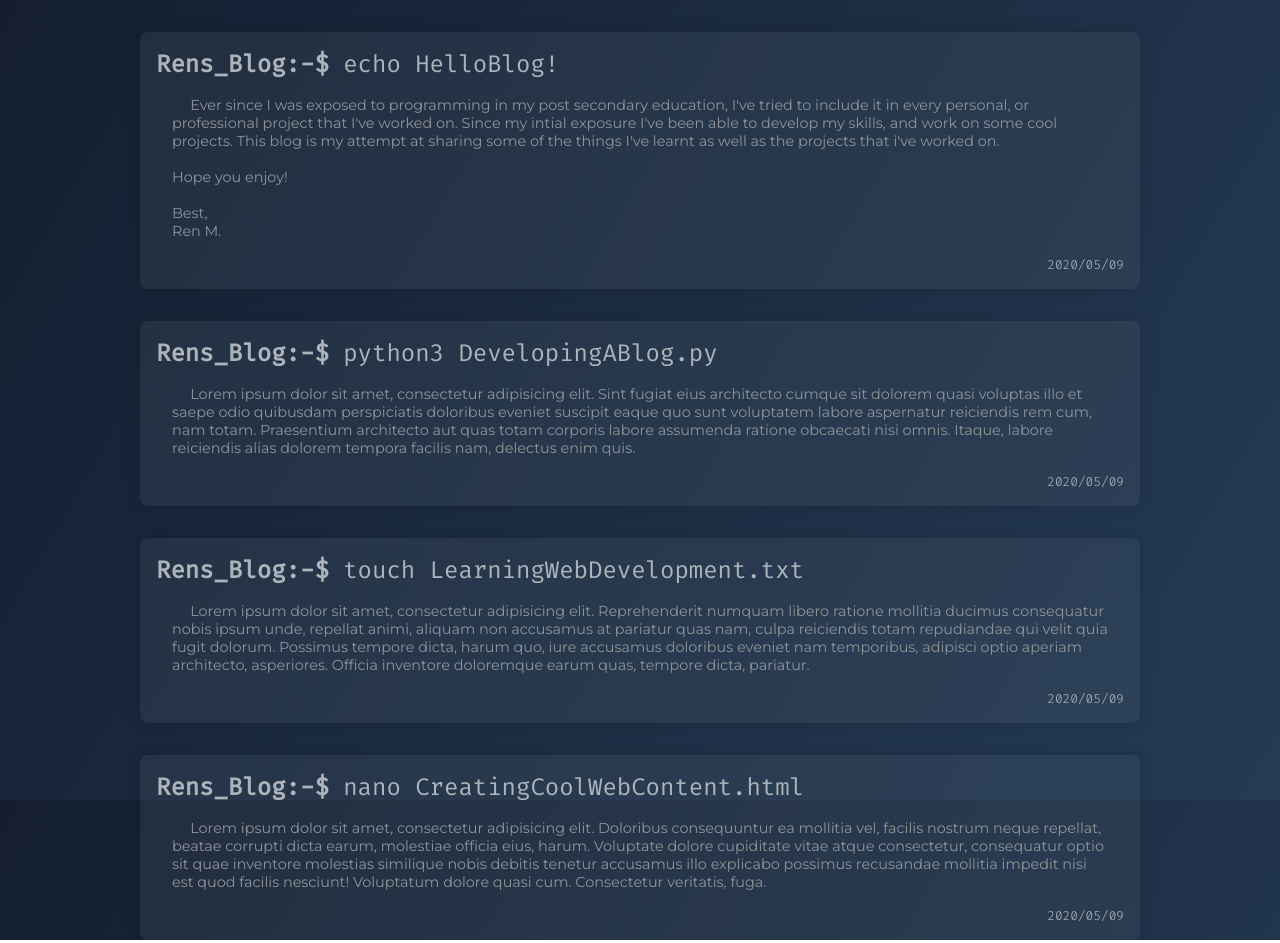
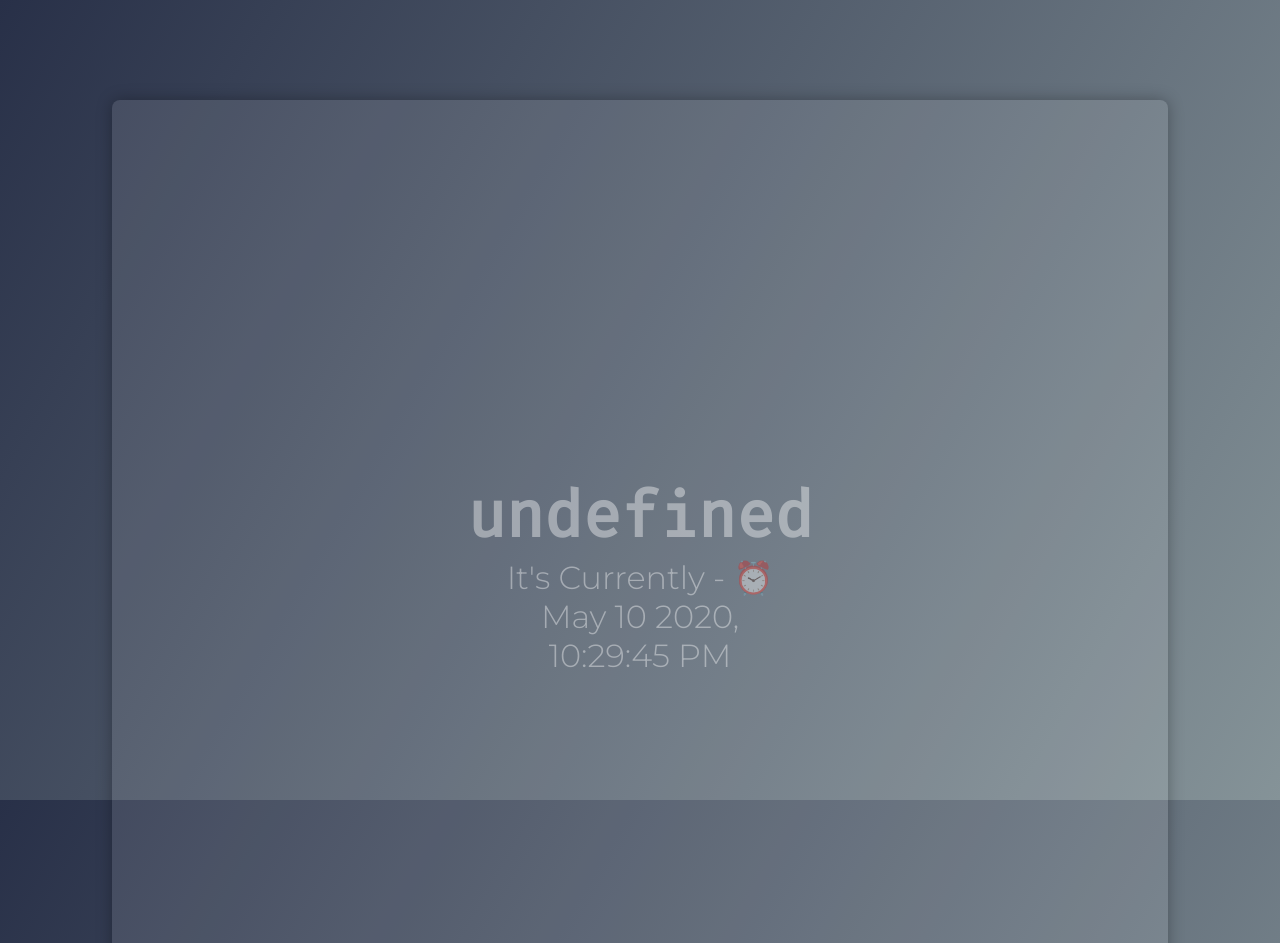
Before and after one commit to renacin/renacin.github.io, a plain HTML site: page index.html in a window 1280 px wide. Shown: the top 943 px of the page. Drawn offline with Linux system fonts and the light colour scheme.

Commit message:
Made good progress learning Javascript

```diff
--- a/index.html
+++ b/index.html
@@ -11,7 +11,8 @@
 
     <link rel="shortcut icon" href="fire_favicon.ico" /> <!-- Link Favicon -->
     <link rel="stylesheet" type="text/css" href="style.css"> <!-- Link Stylesheet -->
-    <title>A Blog By Ren</title>
+
+    <title>A Calculator By Ren</title>
 
 </head>
 <body>
@@ -19,69 +20,15 @@
 
 
     <div id="MainContent">
-
-        <div class="blog_entry" id="Intro">
-            <h1>
-                <b>Rens_Blog:-$ </b> echo HelloBlog!
-            </h1>
-
-            <p>
-                &emsp; Ever since I was exposed to programming in my post secondary education, I've tried to include it in every
-                personal, or professional project that I've worked on.
-
-                Since my intial exposure I've been able to develop my skills, and work on some cool projects. This blog
-                is my attempt at sharing some of the things I've learnt as well as the projects that i've worked on. <br><br>
-
-                Hope you enjoy! <br><br>
-
-                Best, <br>
-                Ren M.
-            </p>
-
-            <h2 class="Date">2020/05/09</h2>
-        </div>
-
-
-        <div class="blog_entry">
-            <h1>
-                <b>Rens_Blog:-$ </b> python3 DevelopingABlog.py
-            </h1>
-
-            <p>
-                &emsp; Lorem ipsum dolor sit amet, consectetur adipisicing elit. Sint fugiat eius architecto cumque sit dolorem quasi voluptas illo et saepe odio quibusdam perspiciatis doloribus eveniet suscipit eaque quo sunt voluptatem labore aspernatur reiciendis rem cum, nam totam. Praesentium architecto aut quas totam corporis labore assumenda ratione obcaecati nisi omnis. Itaque, labore reiciendis alias dolorem tempora facilis nam, delectus enim quis.
-            </p>
-
-            <h2 class="Date">2020/05/09</h2>
-        </div>
-
-
-        <div class="blog_entry">
-            <h1>
-                <b>Rens_Blog:-$ </b> touch LearningWebDevelopment.txt
-            </h1>
-
-            <p>
-                &emsp; Lorem ipsum dolor sit amet, consectetur adipisicing elit. Reprehenderit numquam libero ratione mollitia ducimus consequatur nobis ipsum unde, repellat animi, aliquam non accusamus at pariatur quas nam, culpa reiciendis totam repudiandae qui velit quia fugit dolorum. Possimus tempore dicta, harum quo, iure accusamus doloribus eveniet nam temporibus, adipisci optio aperiam architecto, asperiores. Officia inventore doloremque earum quas, tempore dicta, pariatur.
-            </p>
-
-            <h2 class="Date">2020/05/09</h2>
-        </div>
-
-
-        <div class="blog_entry">
-            <h1>
-                <b>Rens_Blog:-$ </b> nano CreatingCoolWebContent.html
-            </h1>
-
-            <p>
-                &emsp; Lorem ipsum dolor sit amet, consectetur adipisicing elit. Doloribus consequuntur ea mollitia vel, facilis nostrum neque repellat, beatae corrupti dicta earum, molestiae officia eius, harum. Voluptate dolore cupiditate vitae atque consectetur, consequatur optio sit quae inventore molestias similique nobis debitis tenetur accusamus illo explicabo possimus recusandae mollitia impedit nisi est quod facilis nesciunt! Voluptatum dolore quasi cum. Consectetur veritatis, fuga.
-            </p>
-
-            <h2 class="Date">2020/05/09</h2>
+        <div id="Clock">
+            <p id="parsed_Greeting"></p>
+            <p class="data">It's Currently - ⏰</p>
+            <p id="parsed_Date" class="data"></p>
+            <p id="parsed_Time" class="data"></p>
         </div>
     </div>
 
 
-
+    <script type="text/javascript" src="script.js"></script>
 </body>
 </html>
--- /dev/null
+++ b/script.js
@@ -0,0 +1,64 @@
+
+// Create A Function So I can Iterate It Every Couple Of Seconds
+function UpdateClock() {
+
+
+    // ---------------  Grab Date Information   ---------------
+    // Basic Date Information
+    var myDate = new Date(),
+    day = myDate.getDate(),
+    month = myDate.getMonth(),
+    year = myDate.getFullYear();
+
+    var months = ["January", "February", "March", "April", "May", "June",
+                  "July", "August", "September", "October", "Novermber", "December"];
+
+    var time_24hr;
+    var time_24hr_r = myDate.getHours();
+    if (time_24hr_r > 12) {time_24hr = time_24hr_r - 12}
+    else {time_24hr = time_24hr_r}
+
+    var time_minutes;
+    var time_minutes_r = myDate.getMinutes();
+    if (time_minutes_r < 10) {time_minutes = "0" + String(time_minutes_r);}
+    else {time_minutes = time_minutes_r}
+
+    var time_seconds;
+    var time_seconds_r = myDate.getSeconds();
+    if (time_seconds_r < 10) {time_seconds = "0" + String(time_seconds_r);}
+    else {time_seconds = time_seconds_r}
+
+    var am_pm;
+    if (time_24hr_r >= 12) {am_pm = "PM";}
+    else if (time_24hr_r < 12) {am_pm = "AM";}
+
+
+    // ---------------  Grab Greeting Information   ---------------
+    // Determine The Appropriate Greeting For The Day
+    var greeting;
+    if (time_24hr_r >= 0 && time_24hr_r <= 6) {greeting = "Early Morning Regards Everyone!";}
+    else if (time_24hr_r >= 7 && time_24hr_r <= 11) {greeting = "Good Morning Everyone!";}
+    else if (time_24hr_r >= 12 && time_24hr_r <= 16) {greeting = "Good Afternoon Everyone!";}
+    else if (time_24hr_r >= 17 && time_24hr_r <= 20) {greeting = "Good Evening Everyone!";}
+    else if (time_24hr_r >= 23) {greeting = "Good Night Everyone!";}
+
+
+    // ---------------  Print Information To A Specific Tag   ---------------
+    var greeting_str = greeting;
+    var date_str = months[month] + " " + day + " " + year + ",";
+    var time_str = time_24hr + ":" + time_minutes + ":" + time_seconds + " " + am_pm;
+
+
+    document.getElementById("parsed_Greeting").innerHTML = greeting_str;
+    document.getElementById("parsed_Date").innerHTML = date_str;
+    document.getElementById("parsed_Time").innerHTML = time_str;
+
+
+    // ---------------  Print Information To Console   ---------------
+    // console.log(time_24hr, time_minutes, time_seconds, greeting)
+
+}
+
+
+// --------------------------------------------------------------------------------------------------------------------
+setInterval(UpdateClock, 100); // Measured In Milliseconds
--- a/style.css
+++ b/style.css
@@ -1,65 +1,60 @@
 
 /* Clear Any Styles Applied To The Basic Template */
-
 * {
     margin: 0;
     padding: 0;
     border: 0;
-    box-sizing: border-box;
-}
-html {
-    height: 100%;
-    background-image: linear-gradient(120deg, #141e30, #243b55);
-
-    font-family: 'Fira Code', sans-serif;
-    font-weight: 400;
-    font-size: 100%;
-    color: #adb3ba;
 }
 
-h1 {
-    font-family: 'Fira Code', sans-serif;
-    font-weight: 400;
-    font-size: 150%;
+html {
+    height: 100vh;
+}
+
+/* Style The Background Gradient And Prevent Any Breaks In The Gradient */
+body {
+    height: 100vh;
+    background-repeat: no-repeat;
+    background-attachment: fixed;
+    background-image: linear-gradient(120deg, #283048, #859398);
 }
 
 p {
-    font-family: 'Montserrat', sans-serif;
+    text-align: center;
+    font-family: 'Fira Code', sans-serif;
     font-weight: 400;
-    font-size: 90%;
-    color: #8f9499;
-
-    padding:1rem;
+    font-size: 400%;
+    font-weight: bold;
+    color: rgba(255, 255, 255, 0.4);
 }
 
-#MainContent{
-    margin: 20px auto;
-    width: 90%;
-    height: 100%;
+#MainContent {
+    position: relative;
 
-    max-width: 1000px;
-    min-width: 400px;
-}
+    width: 80vw;
+    height: 80vh;
+    margin: auto;
+    margin-top: 100px;
+    margin-bottom: 100px;
 
+    min-width: 300px;
+    min-height: 1000px;
 
-.blog_entry {
-    margin: 2rem auto;
-    background-color: rgba(85, 100, 117, 0.2);
-    box-shadow: 0 0 1rem 0 rgba(0, 0, 0, 0.15);
+    max-width: 1500px;
+    max-width: 2000px;
+
+    background-color: rgba(255, 255, 255, 0.1);
+    box-shadow: 0 0 1rem 0 rgba(0, 0, 0, 0.3);
     border-radius: 0.5rem;
     padding: 1rem;
 }
 
-.blog_entry:hover {
-    padding: 2rem;
-    background-color: rgba(85, 100, 117, 0.5);
-    box-shadow: 0 0 1rem 0 rgba(0, 0, 0, 0.3);
-    font-size: 110%;
+#Clock {
+    padding-top: 35%;
 }
 
-.Date {
+
+.data {
+    font-family: 'Montserrat', sans-serif;
     font-weight: 300;
-    font-size: 80%;
-    text-transform: uppercase;
-    text-align: right;
+    font-size: 200%;
 }
```
